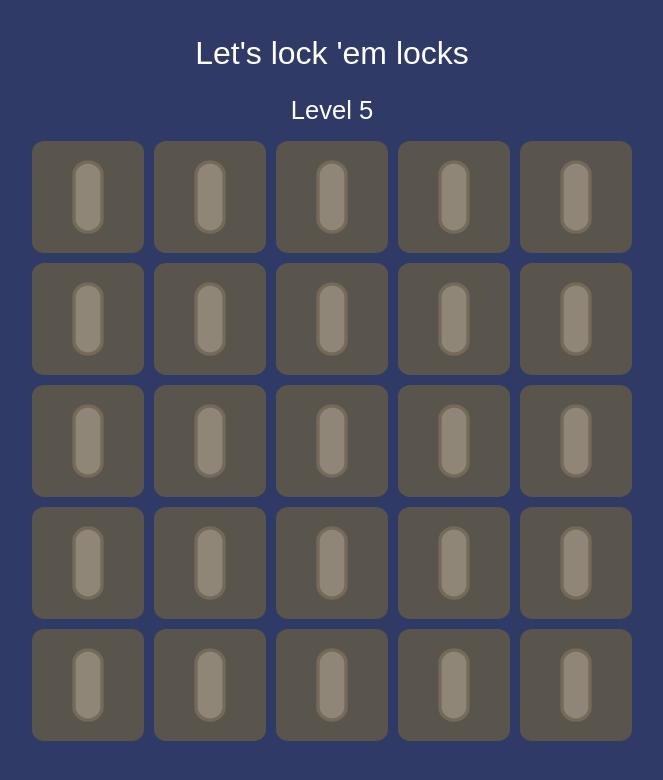
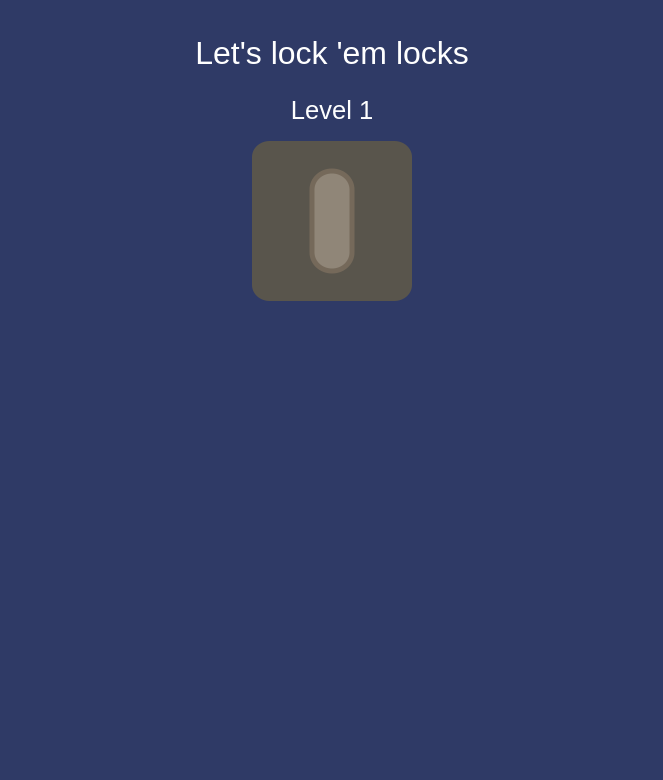
Before and after one commit to jostein-skaar/lock-the-loo, a SvelteKit app: page /game in a window 1280 px wide. Shown: the top 780 px of the page, without its empty margins (308-971 px from the left). Built offline with nearby package versions, Linux system fonts and the light colour scheme.

Commit message:
fix: start on level 1

```diff
--- a/src/routes/game/+page.svelte
+++ b/src/routes/game/+page.svelte
@@ -2,7 +2,7 @@
   import lockOpen from '$lib/assets/lock-open.png';
   import lockLocked from '$lib/assets/lock-locked.png';
 
-  let level = 5;
+  let level = 1;
   let locks = Array.from({ length: level * level }, () => false);
   let showNextLevelButton = false;
 
```
